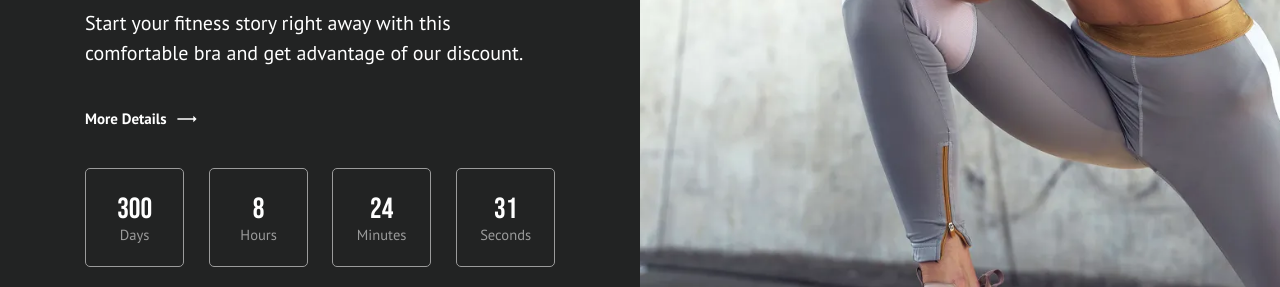
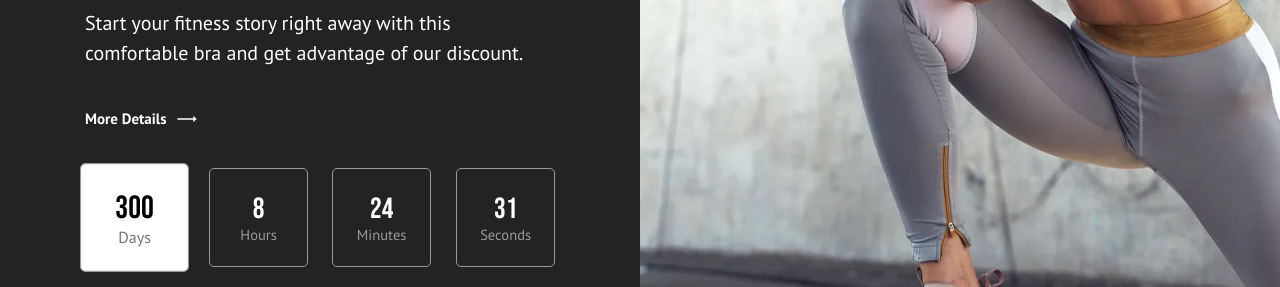
Before and after one commit to Nikolosblack/softeserve-html-css-js-fundamentals, a plain HTML site: page workout-page–first-mobile/index.html in a window 1280 px wide. In both pictures the pointer is over the element 134 px from the left and 730 px from the top of the page. Shown: the part 513-800 px from the top of the page. Drawn offline with Linux system fonts and the light colour scheme.

Commit message:
Add transition and :hover to countdown-item

```diff
--- a/workout-page–first-mobile/style.css
+++ b/workout-page–first-mobile/style.css
@@ -169,6 +169,13 @@
     flex-grow: 4;
     border: 1px solid #9b9b9b;
     border-radius: 5px;
+    transition: all 1s ease;
+}
+
+.countdown__item:hover {
+    background-color: #fff;
+    color: black;
+    transform: scale(1.1);
 }
 
 .countdown__item:before {
```
